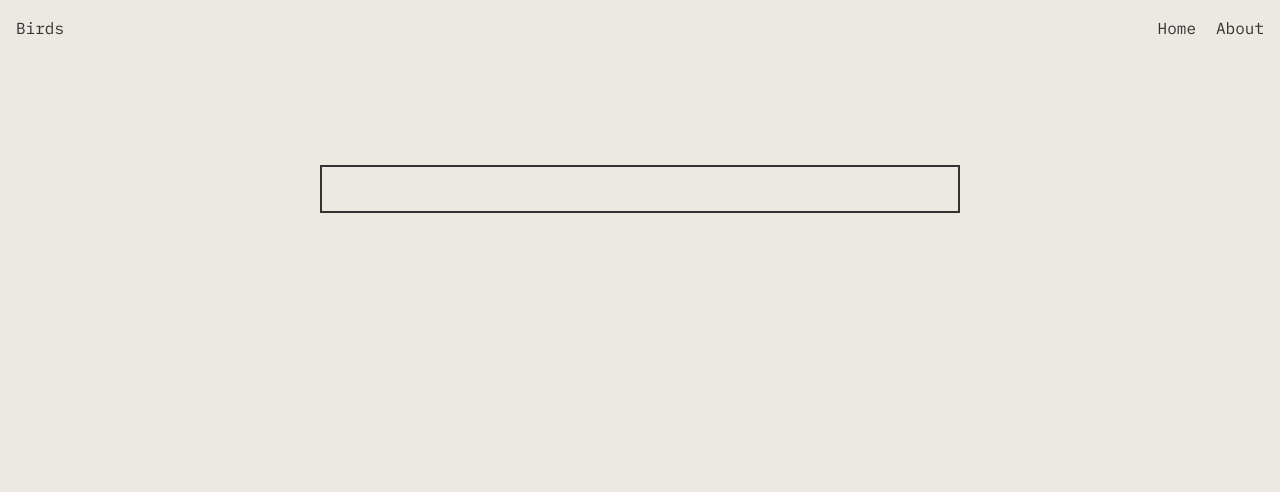
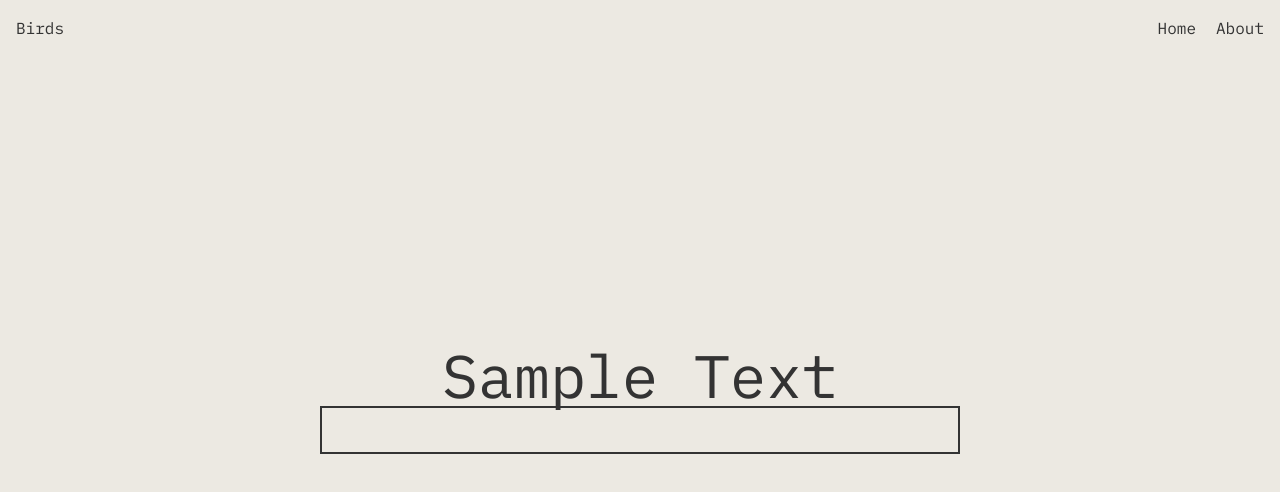
Before and after one commit to yizhang24/birds, a Next.js app: page / in a window 1280 px wide. Shown: the top 492 px of the page. Built offline with nearby package versions, Linux system fonts and the light colour scheme.

Commit message:
Styling fixes

```diff
--- a/app/layout.tsx
+++ b/app/layout.tsx
@@ -5,7 +5,7 @@ import TopNav from "@/app/ui/topnav";
 export default function Layout({ children, }: Readonly<{ children: React.ReactNode }>) {
   return (
     <html className={`${plex_mono.variable} antialiased`} lang="en">
-      <body>
+      <body className="flex flex-col h-screen">
         <TopNav />
         {children}
       </body>
--- a/app/page.tsx
+++ b/app/page.tsx
@@ -3,10 +3,9 @@ import GeoSearch from "@/app/ui/geosearch";
 
 export default function Page() {
   return (
-    <div>
-      <div className="grid grid-rows-3 items-center justify-items-center min-h-screen">
-        <GeoSearch/>
-      </div>
+    <div className="flex flex-grow flex-col justify-center items-center">
+      <div className="text-6xl">Sample Text</div>
+      <GeoSearch/>
     </div>
   );
 }
--- a/app/ui/topnav.tsx
+++ b/app/ui/topnav.tsx
@@ -2,9 +2,9 @@ import Links from '@/app/ui/links';
 import Logo from '@/app/ui/logo';
 export default function TopNav() {
     return (
-        <div className='flex flex-row p-4 justify-between'>
-            <Logo/>
-            <Links/>
+        <div className='absolute w-full flex flex-row p-4 justify-between'>
+            <Logo />
+            <Links />
         </div>
     );
 }
```
